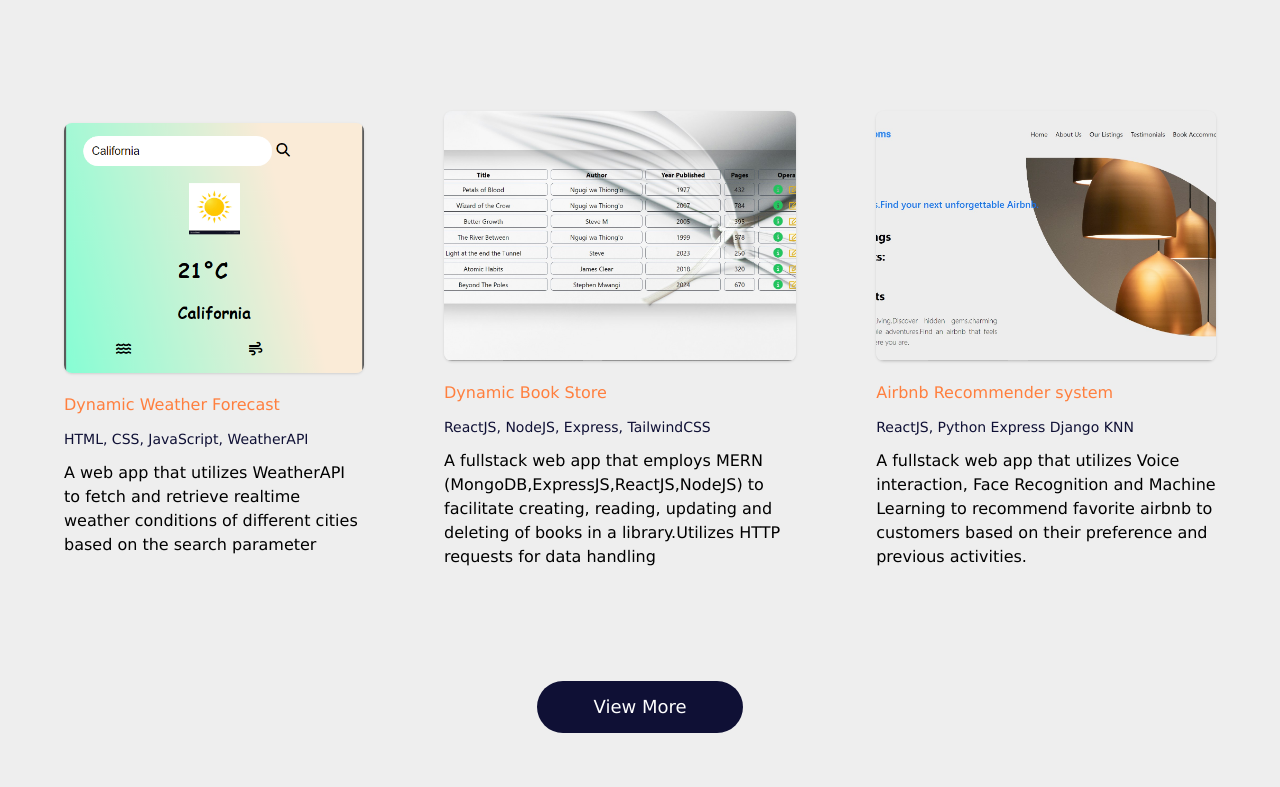
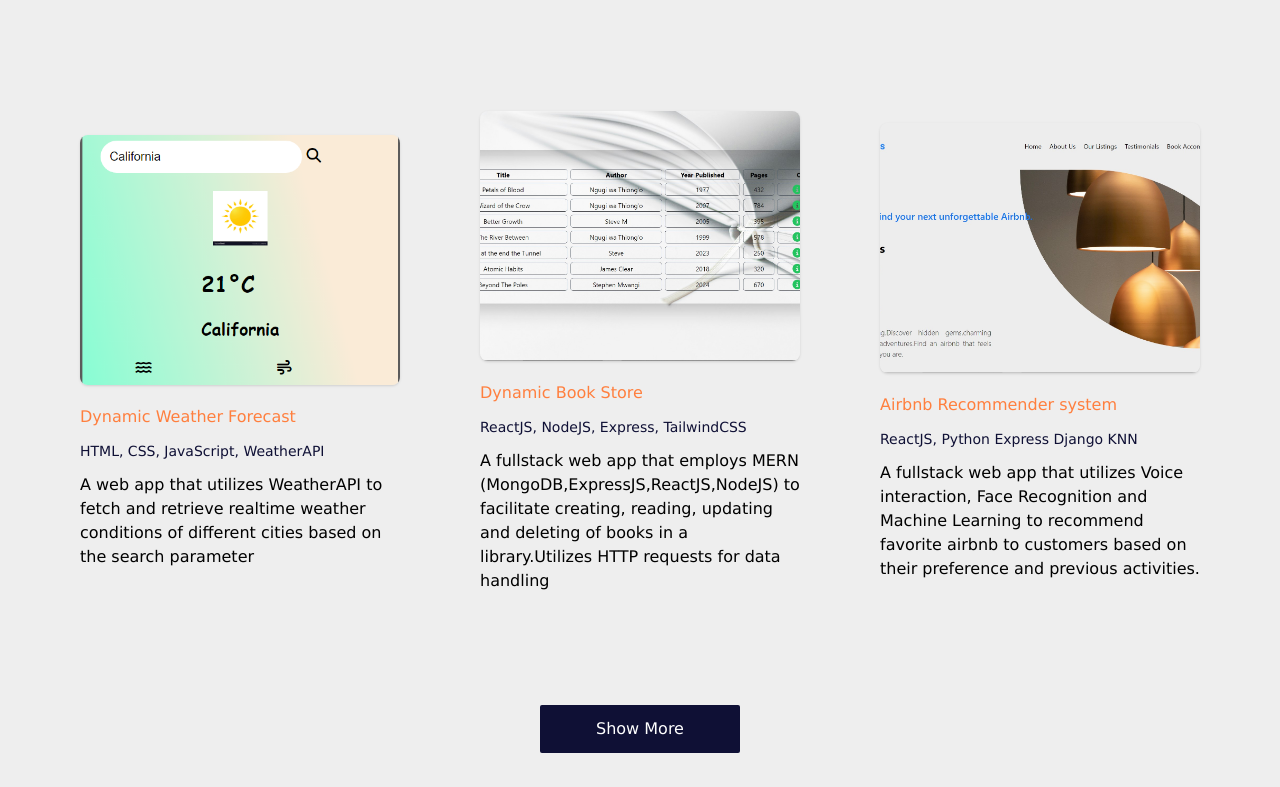
Before and after one commit to Stephen100Mwangi/Wahome_Stephenportifolio, a React (Vite) app: page /projects in a window 1280 px wide. Shown: the part 1653-2440 px from the top of the page. Built offline with nearby package versions, Linux system fonts and the light colour scheme; no server answers; a web font is replaced by a local one.

Commit message:
New commit - Added see more button on blogs

```diff
--- a/src/components/Button.jsx
+++ b/src/components/Button.jsx
@@ -6,9 +6,9 @@ import { motion } from 'framer-motion'
 const Button = ({text,bgColor,textColor,icon}) => {
   return (
     <motion.button
-      className={`text-${textColor} bg-${bgColor} text-lg rounded-full hover:rounded-full px-10 p-3 w-fit  cursor-pointer flex items-center justify-center`}
+      className={`text-${textColor} bg-${bgColor} text-lg rounded-sm hover:rounded-full px-10 p-3 w-fit ease-in-out cursor-pointer flex items-center justify-center`}
       whileHover={{
-        scale: 1.05
+        scale: 1
       }}
       whileTap={{
         scale: 0.95,
@@ -17,7 +17,7 @@ const Button = ({text,bgColor,textColor,icon}) => {
         duration:.3
       }}
       >
-        <span className='flex justify-center items-center ml-4'>{text}</span>
+        <span className='flex justify-center text-base items-center ml-4'>{text}</span>
         <span className='flex justify-center items-center ml-4'>{icon}</span>
     </motion.button>
   )
--- a/src/components/ProjectCard.jsx
+++ b/src/components/ProjectCard.jsx
@@ -4,7 +4,7 @@ import PropTypes from 'prop-types'
 
 const ProjectCard = ({image,text,description,languages,actualWidth,height}) => {
   return (
-    <div id='projectCard' className={`min-w-[300px] rounded-lg flex flex-col space-y-5`}>
+    <div id='projectCard' className={`w-[320px] rounded-lg flex flex-col space-y-5`}>
       <div><img src={image} alt="Image" className='w-full shadow h-[250px] rounded-lg object-cover ' /></div>
       <div className="flex flex-col items-start justify-start space-y-3">
         <div className='text-orange font-medium text-base '>{text}</div>
--- a/src/components/SkillCard.jsx
+++ b/src/components/SkillCard.jsx
@@ -4,7 +4,7 @@ import PropTypes from 'prop-types'
 
 const SkillCard = ({skill,text,skill_progress}) => {
   return (
-    <div className='flex flex-col space-y-3 justify-center items-center max-sm:scale-75'>
+    <div className='flex flex-col space-y-10 scale-90 justify-center items-center max-sm:scale-75'>
       <div className='font-bold text-2xl text-orange text-center'>{skill}</div>
       <div className='font-light text-xl text-card text-center'>{text}</div>
       <div>{skill_progress}</div>
--- a/src/pages/Awards.jsx
+++ b/src/pages/Awards.jsx
@@ -13,9 +13,14 @@ const Awards = () => {
             </div>
         </div>
         <div className="w-1/2 flex flex-col max-sm:w-full">
-           <div className="flex flex-col space-y-5 pl-8 max-sm:space-y-10">
+           <div className="flex flex-col space-y-10 pl-8 max-sm:space-y-10">
                 <AwardCard institution='Dedan Kimathi University of Technology' award='A- 74 Points' course='Bsc Computer Science' time='2021-2025' ></AwardCard>
                 <AwardCard institution='Kagumo High School' award='A- 74 Points' course='Kenya Certificate of Secondary Education' time='2017-2020' ></AwardCard>
+                <div className='flex flex-col space-y-3 my-32'>
+                  <div className='font-bold pb-3 underline'>Certifications</div>
+                  <AwardCard institution='Postman' award='Student Expert' course='AI Postman Student Expert'></AwardCard>
+                </div>
+
            </div>
         </div>
     </div>
--- a/src/pages/Blogs.jsx
+++ b/src/pages/Blogs.jsx
@@ -22,6 +22,7 @@ const Blogs = () => {
           <ProjectCard image={git} text='Git & Github Essentials' description='Git and Github are common in programming.However navigating these concepts is not just a cup of tea.Git your self rolling with all Git and Github concepts'/>
         </Link>
         <Link
+          className='flex justify-center items-center'
           to='https://medium.com/@mwangiwahome70'
           target='_blank'
           animate={{
@@ -31,7 +32,7 @@ const Blogs = () => {
 
           }}
         >
-          <ProjectCard image={blogImage} text={<FaCirclePlus />}></ProjectCard>
+          <div className='flex justify-center items-center'><Button text='See More Blogs' bgColor='orange' textColor='white' className='hover:shadow-sm  bg-orange'></Button></div>
         </Link>
       </div>
     </div>
--- a/src/pages/Home.jsx
+++ b/src/pages/Home.jsx
@@ -5,7 +5,7 @@ import Button from '../components/Button';
 
 const Home = () => {
   return (
-    <div id='home' className={`h-[85vh] relative w-full flex justify-center items-start bg-[url('/image333.png')] bg-cover bg-center`}>
+    <div id='home' className={`h-[85vh] relative w-full flex justify-center items-start bg-[url('./image333.png')] bg-cover bg-center`}>
         <div className="absolute h-[100%] w-[100%] inset-0 bg-black opacity-80"></div>
         <div className="relative flex flex-col space-y-10 justify-start items-start py-8 px-5">
           <div className='text-white flex justify-center items-center space-x-3 text-2xl max-sm:text-base'>
--- a/src/pages/Projects.jsx
+++ b/src/pages/Projects.jsx
@@ -1,18 +1,30 @@
 /* eslint-disable no-unused-vars */
-import React from 'react'
+import React, { useState } from 'react'
 import ProjectCard from '../components/ProjectCard'
 import Button from '../components/Button'
 
 const Projects = () => {
+  const [showMore,setMore] = useState(false);
   return (
     <div id='projects' className='flex flex-col space-y-20 justify-center items-center py-12 w-full bg-back'>
         <h1 className='text-3xl font-bold text-card'>My <span className='text-orange'>Projects</span></h1>
-        <div id='projectsWrapper' className='flex flex-row justify-start items-center p-8 gap-20 overflow-clip w-[95%] max-sm:flex-col'>
+        <div id='projectsWrapper' className='flex flex-row flex-wrap justify-center items-center p-8 gap-20 overflow-clip w-[95%] max-sm:flex-col'>
           <ProjectCard text='Dynamic Weather Forecast' description='A web app that utilizes WeatherAPI to fetch and retrieve realtime weather conditions of different cities based on the search parameter' image="/weather_.png" languages={['HTML, ','CSS, ','JavaScript, ','WeatherAPI']} />
           <ProjectCard text='Dynamic Book Store' description='A fullstack web app that employs MERN (MongoDB,ExpressJS,ReactJS,NodeJS) to facilitate creating, reading, updating and deleting of books in a library.Utilizes HTTP requests for data handling' image="/book.jpg" languages={['ReactJS',', NodeJS',', Express',', TailwindCSS']}/>
           <ProjectCard text='Airbnb Recommender system' description='A fullstack web app that utilizes Voice interaction, Face Recognition and Machine Learning to recommend favorite airbnb to customers based on their preference and previous activities.' image="/rooms.jpg"  languages={['ReactJS, ','Python ','Express ','Django ','KNN']}/>
         </div>
-        <Button text='View More' textColor='white' bgColor='card'></Button>
+        {
+          showMore && (
+            <div id='projectsWrapper' className='flex flex-row flex-wrap justify-center items-center p-8 gap-20 overflow-clip w-[95%] max-sm:flex-col'>
+              <ProjectCard text='Dynamic Weather Forecast' description='A web app that utilizes WeatherAPI to fetch and retrieve realtime weather conditions of different cities based on the search parameter' image="/weather_.png" languages={['HTML, ','CSS, ','JavaScript, ','WeatherAPI']} />
+              <ProjectCard text='Dynamic Book Store' description='A fullstack web app that employs MERN (MongoDB,ExpressJS,ReactJS,NodeJS) to facilitate creating, reading, updating and deleting of books in a library.Utilizes HTTP requests for data handling' image="/book.jpg" languages={['ReactJS',', NodeJS',', Express',', TailwindCSS']}/>
+              <ProjectCard text='Airbnb Recommender system' description='A fullstack web app that utilizes Voice interaction, Face Recognition and Machine Learning to recommend favorite airbnb to customers based on their preference and previous activities.' image="/rooms.jpg"  languages={['ReactJS, ','Python ','Express ','Django ','KNN']}/>
+            </div>
+          )
+        }
+        <div onClick={()=>setMore(!showMore)}>
+          <Button text={showMore?"Show Less":"Show More"} textColor='white' bgColor='card'></Button>
+        </div>
     </div>
   )
 }
--- a/src/pages/Testimonials.jsx
+++ b/src/pages/Testimonials.jsx
@@ -1,12 +1,13 @@
+/* eslint-disable no-undef */
 /* eslint-disable no-unused-vars */
 import React, { useState } from 'react'
 import Button from '../components/Button'
 import { RiSendPlaneFill } from "react-icons/ri";
 import { useRef } from 'react';
 import emailjs from '@emailjs/browser';
-import { YOUR_SERVICE_ID } from '../../secrets';
-import { YOUR_TEMPLATE_ID } from '../../secrets';
-import { YOUR_PUBLIC_KEY } from '../../secrets';
+// import { YOUR_SERVICE_ID } from '/PersonalPortifolio/secrets.js';
+// import { YOUR_TEMPLATE_ID } from '/PersonalPortifolio/secrets.js';
+// import { YOUR_PUBLIC_KEY } from '/PersonalPortifolio/secrets.js';
 import toast from 'react-hot-toast';
 import { Toaster } from 'react-hot-toast';
 
@@ -21,8 +22,11 @@ const Testimonials = () => {
       const toastId = toast.loading("Sending email...");
 
       emailjs
-        .sendForm(YOUR_SERVICE_ID, YOUR_TEMPLATE_ID, form.current, {
-          publicKey: YOUR_PUBLIC_KEY,
+        .sendForm(
+          process.env.YOUR_SERVICE_ID,
+          process.env.YOUR_TEMPLATE_ID,
+          form.current, {
+          publicKey: process.env.YOUR_PUBLIC_KEY,
         })
         .then(
           () => {
```
Also changed, not shown: src/pages/Skills.jsx (+4 -4 lines).
